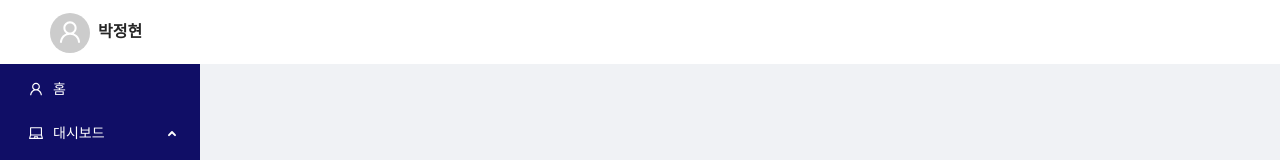
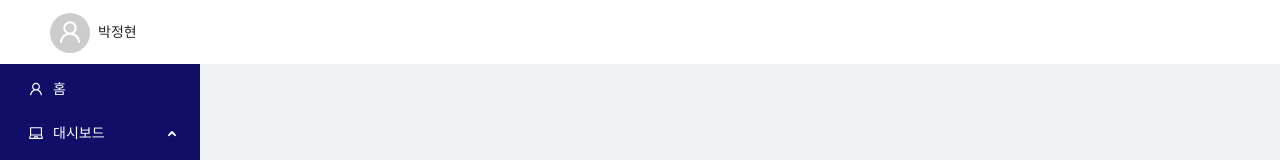
Before and after one commit to mementomoriCarpediem/silvia_react_ParkJunghyun, a React (Create React App) app: page / in a window 1280 px wide. Shown: the top 160 px of the page. Built offline with nearby package versions, Linux system fonts and the light colour scheme.

Commit message:
Modify: minor changes

```diff
--- a/src/App.less
+++ b/src/App.less
@@ -3,10 +3,3 @@
 @font-family: 'Roboto', 'Segoe UI', sans-serif;
 @font-size-base: 14px;
 @line-height-base: 22px;
-@component-background: '#100E66';
-
-//layouts
-.userName {
-  font-size: medium;
-  font-weight: 600;
-}
--- a/src/assets/icons/index.tsx
+++ /dev/null
@@ -1 +0,0 @@
-export const ReportIcon = require('../icons/calendar.png');
--- /dev/null
+++ b/src/assets/index.tsx
@@ -0,0 +1 @@
+export const ReportIcon = require('./icons/calendar.png');
--- a/src/index.css
+++ /dev/null
@@ -1,11 +0,0 @@
-body {
-  margin: 0;
-  font-family: 'Roboto', 'Segoe UI', sans-serif;
-  -webkit-font-smoothing: antialiased;
-  -moz-osx-font-smoothing: grayscale;
-}
-
-code {
-  font-family: source-code-pro, Menlo, Monaco, Consolas, 'Courier New',
-    monospace;
-}
--- a/src/index.tsx
+++ b/src/index.tsx
@@ -1,7 +1,6 @@
 import ReactDOM from 'react-dom/client';
 import { BrowserRouter } from 'react-router-dom';
 
-import './index.css';
 import App from './App';
 
 import reportWebVitals from './reportWebVitals';
--- a/src/pages/home/Home.tsx
+++ b/src/pages/home/Home.tsx
@@ -1,5 +1,3 @@
-import React from 'react';
-
 type Props = {};
 
 const Home = (props: Props) => {
```
